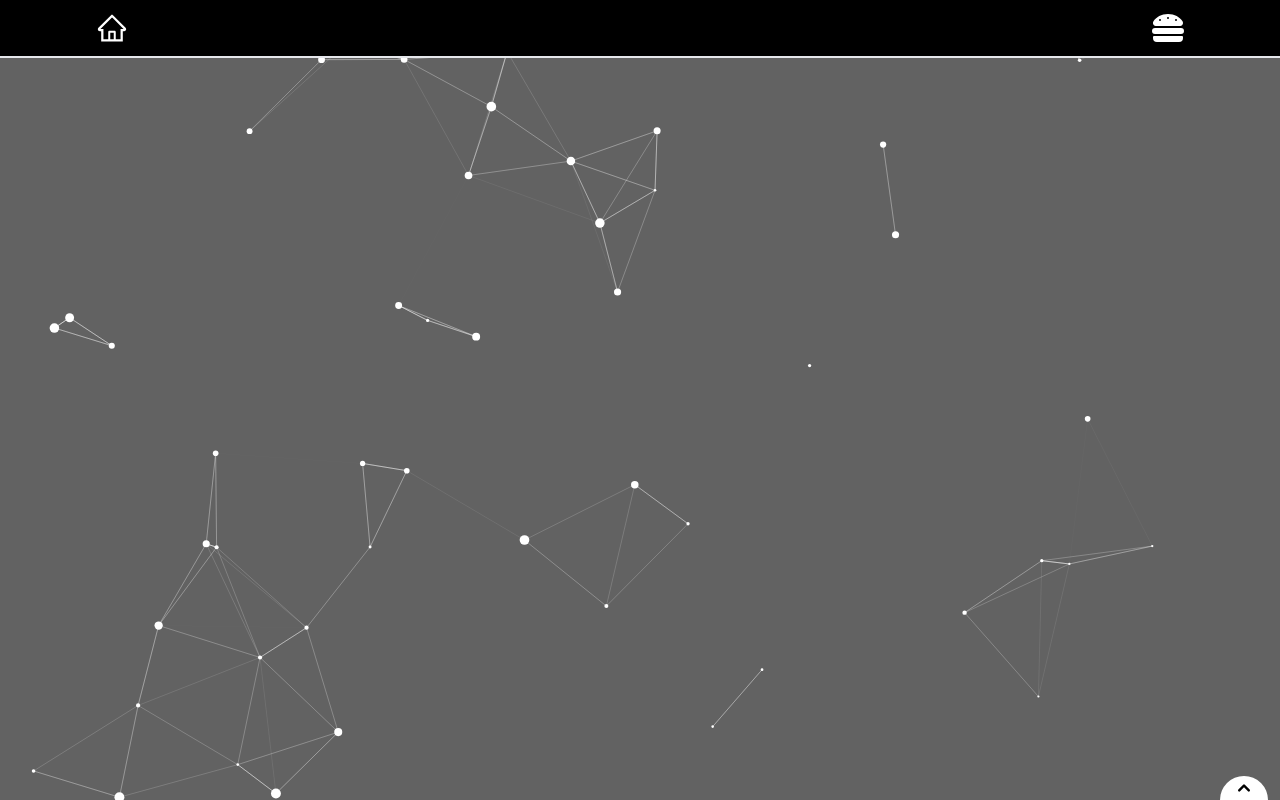
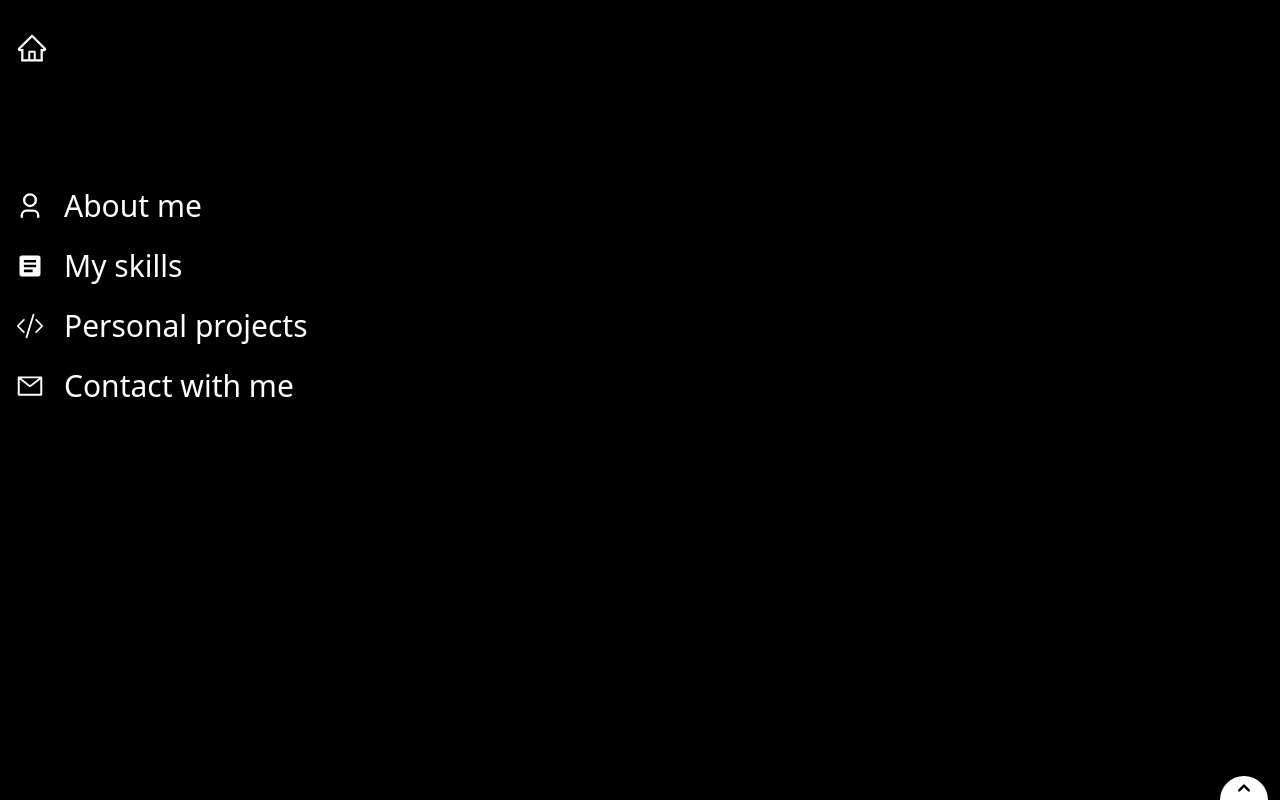
Before and after one commit to wojciech2000/portfolio-v2, a React (Create React App) app: page /contact in a window 1280 px wide. Built offline with nearby package versions, Linux system fonts and the light colour scheme.

Commit message:
create menu desktop

```diff
--- a/package.json
+++ b/package.json
@@ -21,6 +21,7 @@
     "react": "^17.0.2",
     "react-dom": "^17.0.2",
     "react-icons": "^4.3.1",
+    "react-router-dom": "^6.2.1",
     "react-scripts": "5.0.0",
     "react-tsparticles": "^1.37.5",
     "tailwindcss": "^2.2.19",
--- a/src/App.tsx
+++ b/src/App.tsx
@@ -1,12 +1,15 @@
 import Header from "components/header/Header.component";
 import Particles from "components/particles/Particles.component";
+import { BrowserRouter as Router } from "react-router-dom";
 
 function App() {
   return (
     <div className="overflow-x-hidden w-full h-screen bg-mainBg">
-      <Header />
+      <Router>
+        <Header />
+      </Router>
 
-      <Particles />
+      {/* <Particles /> */}
     </div>
   );
 }
--- a/src/components/header/Header.component.tsx
+++ b/src/components/header/Header.component.tsx
@@ -1,73 +1,51 @@
 import clsx from "clsx";
 import { AiOutlineHome } from "react-icons/ai";
 import { FaHamburger } from "react-icons/fa";
-import Container from "components/common/container/Container.component";
-import Title from "components/common/title/Title.component";
-import SocialLinks from "components/socialLinks/SocialLinks.component";
+import { useCallback } from "react";
+
+import SocialLinks from "components/header/socialLinks/SocialLinks.component";
+import Menu from "./menu/Menu.component";
 import useToggle from "utilities/hooks/useToggle.hook";
+import { useIsMobile } from "utilities/hooks/useIsMobile.hook";
 
 const ICON_CLASSES = "text-white w-8 h-8";
 
-// const routes = [
-//   {
-//     label: "About me",
-//     path: "/about",
-//   },
-//   {
-//     label: "My skills",
-//     path: "/skills",
-//   },
-//   {
-//     label: "Personal projects",
-//     path: "/projects",
-//   },
-//   {
-//     label: "Contact with me",
-//     path: "/contact",
-//   },
-// ];
-
 const Header = () => {
   const [isOpen, toggleOpen] = useToggle(false);
+  const { isMobile } = useIsMobile();
+
+  const toggleDesktop = useCallback(() => {
+    !isMobile && toggleOpen();
+  }, [isMobile]);
 
   return (
-    <>
-      <div className="bg-black w-full fixed top-0 left-0 border-b-2 border-red-white z-20">
-        <Container className="flex justify-between items-center h-14">
+    <header>
+      <div
+        onMouseEnter={toggleDesktop}
+        onMouseLeave={toggleDesktop}
+        className={clsx(
+          "bg-black w-full fixed top-0 left-0 border-b-2 border-white z-20 md:w-16 md:transition-width md:duration-200",
+          isOpen && "md:w-80",
+        )}
+      >
+        <div className="px-mobile-spacing flex justify-between items-center h-14 md:h-screen md:flex-col md:pt-8 md:items-baseline">
           <button>
             <AiOutlineHome className={ICON_CLASSES} />
           </button>
 
-          <button onClick={toggleOpen}>
+          <button onClick={toggleOpen} className="md:hidden">
             <FaHamburger className={ICON_CLASSES} />
           </button>
-        </Container>
+
+          {/* DESKTOP */}
+          <Menu isOpen={isOpen} wrapperClassName="hidden md:block md:translate-x-0" />
+          <SocialLinks />
+        </div>
       </div>
 
-      <div
-        className={clsx(
-          "bg-black top-0 left-0 pt-24 w-full h-screen z-10 transform transition-transform duration-200",
-          `translate-x-${isOpen ? "0" : "full"}`,
-        )}
-      >
-        <ul className="text-white flex justify-center items-center flex-col pt-8">
-          <Title size="30" className="mb-6">
-            About me
-          </Title>
-          <Title size="30" className="mb-6">
-            My skills
-          </Title>
-          <Title size="30" className="mb-6">
-            Personal projects
-          </Title>
-          <Title size="30" className="mb-6">
-            Contact with me
-          </Title>
-        </ul>
-      </div>
-
-      <SocialLinks />
-    </>
+      {/* MOBILE */}
+      <Menu isOpen={isOpen} wrapperClassName="md:hidden" />
+    </header>
   );
 };
 
--- /dev/null
+++ b/src/components/header/menu/Menu.component.tsx
@@ -0,0 +1,66 @@
+import clsx from "clsx";
+import React from "react";
+import { RiUser3Line } from "react-icons/ri";
+import { IoMdListBox } from "react-icons/io";
+import { BsCodeSlash } from "react-icons/bs";
+import { AiOutlineMail } from "react-icons/ai";
+import { Link } from "react-router-dom";
+
+import Title from "components/common/title/Title.component";
+
+const ICON_CLASSES = "w-7 h-7";
+
+const routes = [
+  {
+    label: "About me",
+    path: "/about",
+    icon: <RiUser3Line className={ICON_CLASSES} />,
+  },
+  {
+    label: "My skills",
+    path: "/skills",
+    icon: <IoMdListBox className={ICON_CLASSES} />,
+  },
+  {
+    label: "Personal projects",
+    path: "/projects",
+    icon: <BsCodeSlash className={ICON_CLASSES} />,
+  },
+  {
+    label: "Contact with me",
+    path: "/contact",
+    icon: <AiOutlineMail className={ICON_CLASSES} />,
+  },
+];
+
+interface IMenuProps {
+  isOpen: boolean;
+  wrapperClassName?: string;
+}
+
+const Menu: React.FC<IMenuProps> = ({ isOpen, wrapperClassName }) => (
+  <div
+    className={clsx(
+      "bg-black top-0 left-0 pt-24 w-full h-screen z-10 transform duration-200 overflow-hidden",
+      `translate-x-${isOpen ? "0" : "full"}`,
+      wrapperClassName,
+    )}
+  >
+    <ul
+      className={clsx(
+        "text-white flex justify-center items-center flex-col pt-8 md:items-baseline",
+      )}
+    >
+      {routes.map(({ label, path, icon }, index) => (
+        <li key={index}>
+          <Link to={path} className="flex items-center mb-6 relative md:mb-8">
+            {icon}
+            <Title className="ml-4 md:ml-12 md:absolute md:whitespace-nowrap">{label}</Title>
+          </Link>
+        </li>
+      ))}
+    </ul>
+  </div>
+);
+
+export default Menu;
--- a/src/components/socialLinks/SocialLinks.component.tsx
+++ b/src/components/header/socialLinks/SocialLinks.component.tsx
@@ -2,16 +2,17 @@ import { BsLinkedin } from "react-icons/bs";
 import { AiFillGithub } from "react-icons/ai";
 import { HiChevronUp } from "react-icons/hi";
 import clsx from "clsx";
+
 import useToggle from "utilities/hooks/useToggle.hook";
 
 const ICON_CLASSES = "text-white w-10 h-10";
 const socialMedias = [
   {
-    Icon: <AiFillGithub className={ICON_CLASSES} />,
+    icon: <AiFillGithub className={ICON_CLASSES} />,
     link: "https://github.com/wojciech2000",
   },
   {
-    Icon: <BsLinkedin className={ICON_CLASSES} />,
+    icon: <BsLinkedin className={ICON_CLASSES} />,
     link: "https://www.linkedin.com/in/wojciech-antonik-853868205/",
   },
 ];
@@ -27,10 +28,10 @@ const SocialLinks = () => {
           `translate-y-${isOpen ? "0" : "full"}`,
         )}
       >
-        {socialMedias.map(({ Icon, link }, index, arr) => (
+        {socialMedias.map(({ icon, link }, index, arr) => (
           <div key={index} className="flex flex-col justify-center items-center mb-2">
             <a href={link} target="_blank">
-              <button className="mb-2">{Icon}</button>
+              <button className="mb-2">{icon}</button>
             </a>
 
             <div className={clsx("w-0.5 bg-white", index === arr.length - 1 ? "h-20" : "h-8")} />
--- a/src/components/particles/Particles.component.tsx
+++ b/src/components/particles/Particles.component.tsx
@@ -1,4 +1,3 @@
-import React from "react";
 import ParticlesComponent from "react-tsparticles";
 
 const Particles = () => (
--- /dev/null
+++ b/src/utilities/hooks/useIsMobile.hook.ts
@@ -0,0 +1,26 @@
+import { useEffect, useState, useCallback } from "react";
+
+export const MOBILE_BP_768 = 768;
+
+interface IUseIsMobile {
+  isMobile: boolean;
+}
+
+export const useIsMobile = (): IUseIsMobile => {
+  const [isMobile, setIsMobile] = useState(window.innerWidth < MOBILE_BP_768);
+
+  const handleResize = useCallback(() => {
+    if (typeof window !== "undefined") {
+      setIsMobile(window.innerWidth < MOBILE_BP_768);
+    }
+  }, []);
+
+  useEffect(() => {
+    window.addEventListener("resize", handleResize);
+    return () => window.removeEventListener("resize", handleResize);
+  }, []);
+
+  return {
+    isMobile,
+  };
+};
--- a/tailwind.config.js
+++ b/tailwind.config.js
@@ -9,6 +9,9 @@ module.exports = {
       },
       backgroundColor: {
         mainBg: "#626262",
+      },
+      transitionProperty: {
+        width: "width",
       },
     },
   },
```
Also changed, not shown: src/utilities/hooks/useToggle.hook.ts (renamed from src/utilities/hooks/useToggle.hook.tsx), 1 other file (tests, documents, lock files or other folders).
